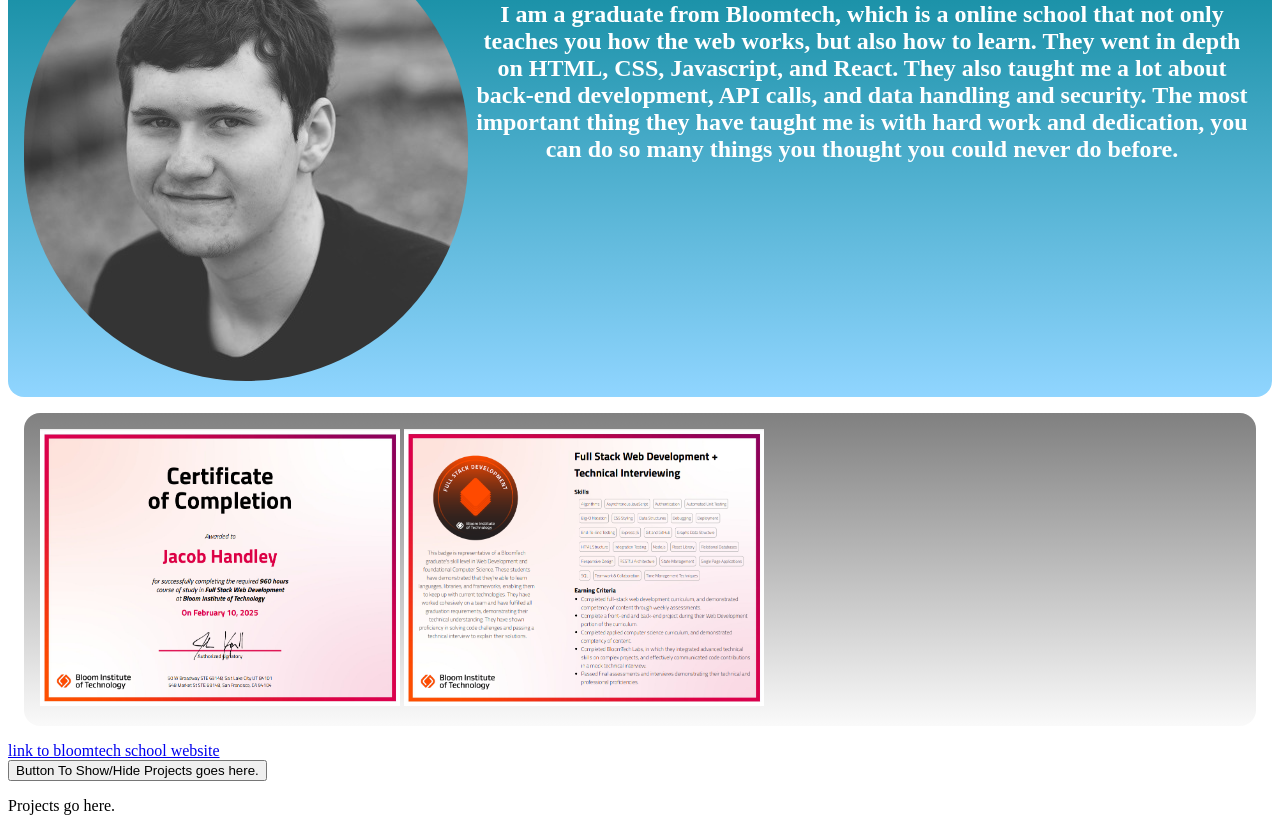
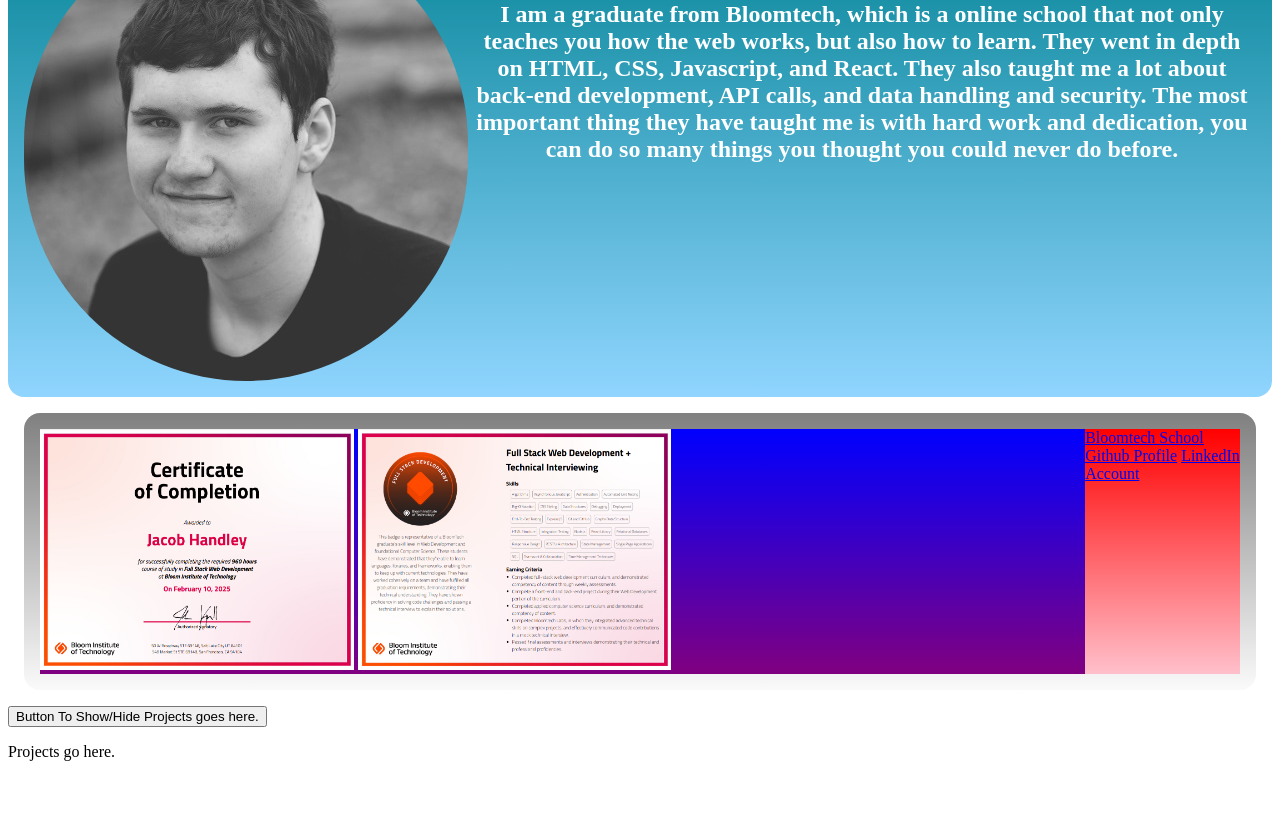
Before and after one commit to SkaarjShark/Personal-Website, a website: page index.html in a window 1280 px wide. Shown: the part 103-934 px from the top of the page. After the commit the page ends 880 px from the top, so only its background shows below. Drawn offline with Linux system fonts and the light colour scheme.

Commit message:
added some links and small changes to the container styles.

```diff
--- a/index.html
+++ b/index.html
@@ -9,13 +9,15 @@
                 <h2>I am a graduate from Bloomtech, which is a online school that not only teaches you how the web works, but also how to learn. They went in depth on HTML, CSS, Javascript, and React. They also taught me a lot about back-end development, API calls, and data handling and security. The most important thing they have taught me is with hard work and dedication, you can do so many things you thought you could never do before.</h2>
             </div>
         </div>
-        <div class="middle-container">
+        <div class="middle-container flex">
             <div class="certificate-container">
                 <img src="/images/bloomtech-certificate-1.png" class="certificate"></img>
                 <img src="/images/bloomtech-certificate-2.png" class="certificate"></img>
             </div>
             <div class="links-container">
-                <a href="https://www.bloomtech.com/">link to bloomtech school website</a>
+                <a href="https://www.bloomtech.com/">Bloomtech School</a>
+                <a href="https://github.com/SkaarjShark">Github Profile</a>
+                <a href="https://www.linkedin.com/in/jacob-handey-08ba73345/">LinkedIn Account</a>
                 <!-- List of Links: Bloomtech, Resume, Github, LinkedIn -->
             </div>
         </div>
--- a/style.css
+++ b/style.css
@@ -40,11 +40,19 @@
     height: auto;
 }
 
-.certificate-container {
+.middle-container {
     background-image: linear-gradient(gray, #fafafa);
     border-radius: 1rem;
     margin: 1rem;
     padding: 1rem;
+}
+
+.certificate-container {
+    background-image: linear-gradient(blue, purple);
+}
+
+.links-container {
+    background-image: linear-gradient(red, pink);
 }
 
 .certificate {
```
